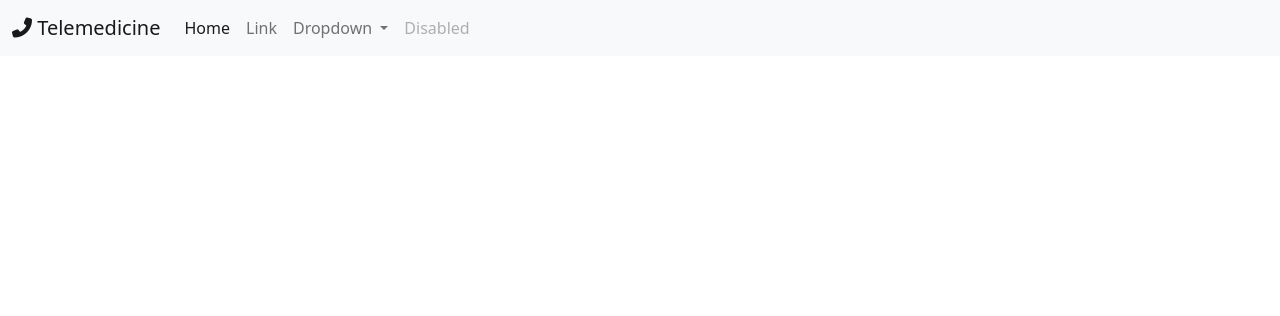
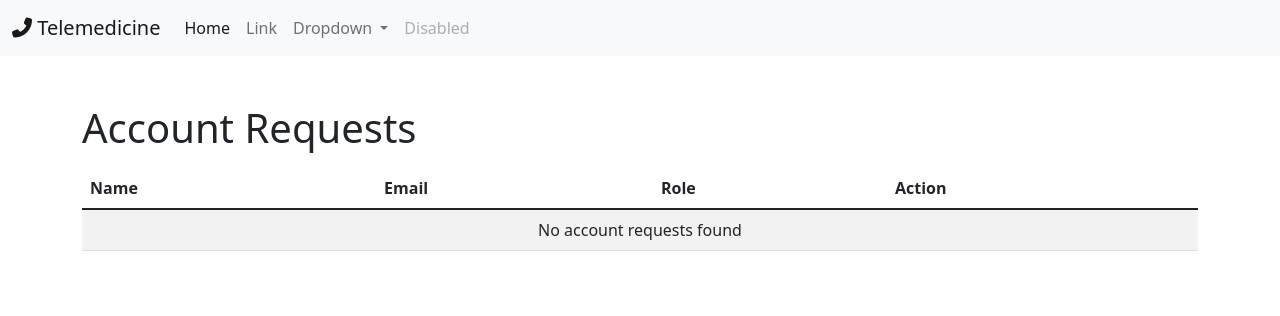
Before and after one commit to aragahan/HI-191, a Django app: page /account_requests/ in a window 1280 px wide. Shown: the top 316 px of the page. Run offline with Django 3.2, Linux system fonts and the light colour scheme; the visitor is signed in with stand-in values (Sample User, id 1); parts of the project's set-up code (start-up, migrations or seed data) failed here and were passed over; some libraries are stand-ins or nearby versions.

Commit message:
Improve and add templates for SA role

```diff
--- a/main/templates/main/account_requests.html
+++ b/main/templates/main/account_requests.html
@@ -3,10 +3,54 @@
 {% block title %}Account Requests{% endblock title %}
 
 {% block content %}
-<div class="container d-flex flex-row h-100">
+<style>
+	.table td.fit,
+	.table th.fit {
+		white-space: nowrap;
+		width: 1%;
+	}
+</style>
+<div class="container h-100 my-5">
 	<div class="row">
 		<div class="col">
-
+			<h1>Account Requests</h1>
+			<table class="table table-striped table-hover my-3 rounded-3">
+				<thead>
+					<tr>
+						<th scope="col">Name</th>
+						<th scope="col">Email</th>
+						<th scope="col">Role</th>
+						<th colspan="2" scope="col">Action</th>
+					</tr>
+				</thead>
+				<tbody>
+					{% for account in account_requests %}
+						<tr class="align-middle">
+							<td>{{account.first_name}} {{account.last_name}}</td>
+							<td>{{account.email}}</td>
+							<td>{{account.get_role_display}}</td>
+							<td class="fit">
+								<a class="btn btn-success" href="{% url 'account_request_approve' account.pk %}">
+									<i class="fa-solid fa-check"></i>
+									Accept
+								</a>
+							</td>
+							<td class="fit">
+								<a class="btn btn-danger" href="{% url 'account_request_deny' account.pk %}">
+									<i class="fa-solid fa-x"></i>
+									Deny
+								</a>
+							</td>
+						</tr>
+					{% empty %}
+						<tr>
+							<td colspan="5" class="text-center">
+								No account requests found
+							</td>
+						</tr>
+					{% endfor %}
+				</tbody>
+			</table>
 		</div>
 	</div>
 </div>
--- a/main/templates/main/navbar.html
+++ b/main/templates/main/navbar.html
@@ -14,10 +14,10 @@
 			{% if request.user.role == "SA" %}
             <ul class="navbar-nav me-auto mb-2 mb-lg-0">
                 <li class="nav-item">
-					<a class="nav-link {% if request.resolver_match.view_name == 'account_requests' %}active{% endif %}" aria-current="page" href="#">Account Requests</a>
+					<a class="nav-link {% if request.resolver_match.view_name == 'account_requests' %}active{% endif %}" aria-current="page" href="{% url 'account_requests' %}">Account Requests</a>
                 </li>
                 <li class="nav-item">
-                    <a class="nav-link {% if request.resolver_match.view_name == 'accounts' %}active{% endif %}" href="#">Accounts</a>
+                    <a class="nav-link {% if request.resolver_match.view_name == 'accounts' %}active{% endif %}" href="{% url 'accounts' %}">Accounts</a>
                 </li>
             </ul>
 			{% else %}
--- a/main/templates/main/request_account.html
+++ b/main/templates/main/request_account.html
@@ -20,11 +20,11 @@
 </div>
 
 <script>
+    /*
     document.addEventListener("DOMContentLoaded", function(event) {
         document.querySelector("option[value='SA']").remove();
     });
 
-	/*
     document.querySelector("#button-id-submit-button").onclick = function() {
         let date = new Date(document.getElementById("birthdate").value);
         let dd = String(date.getDate()).padStart(2, '0');
```
Also changed, not shown: main/templates/main/accounts.html (added, +34 -0 lines).
